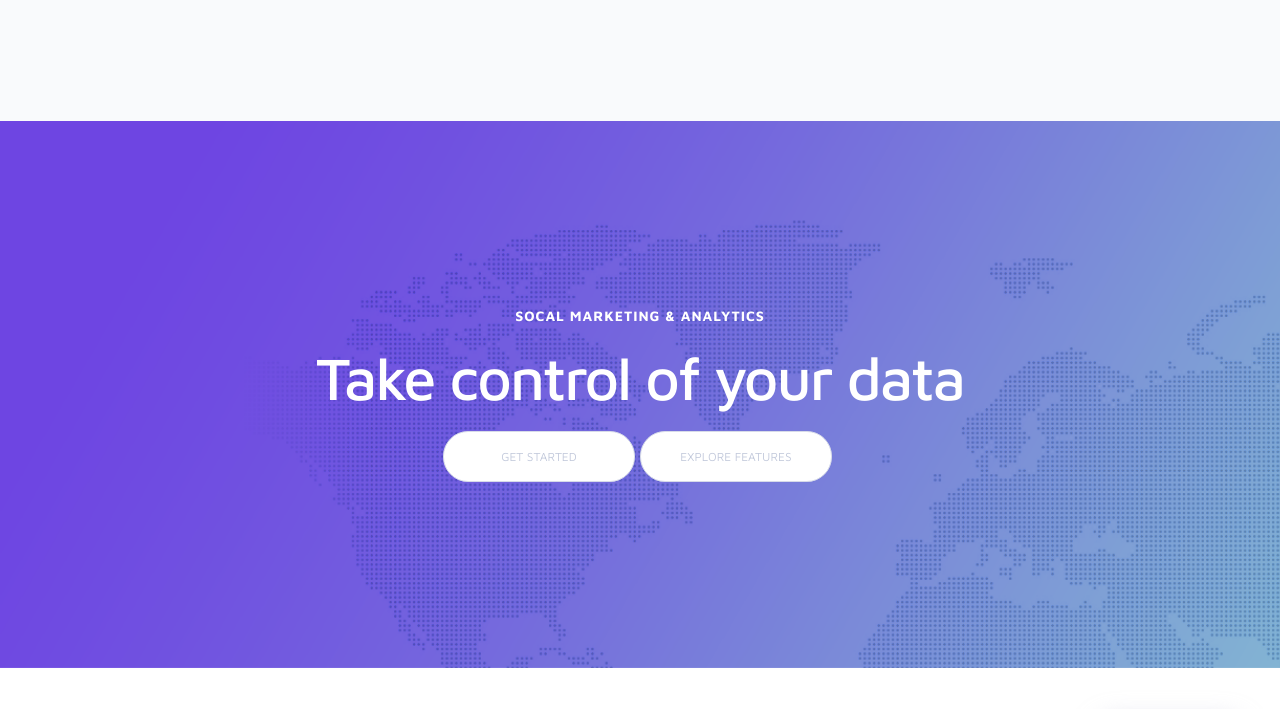
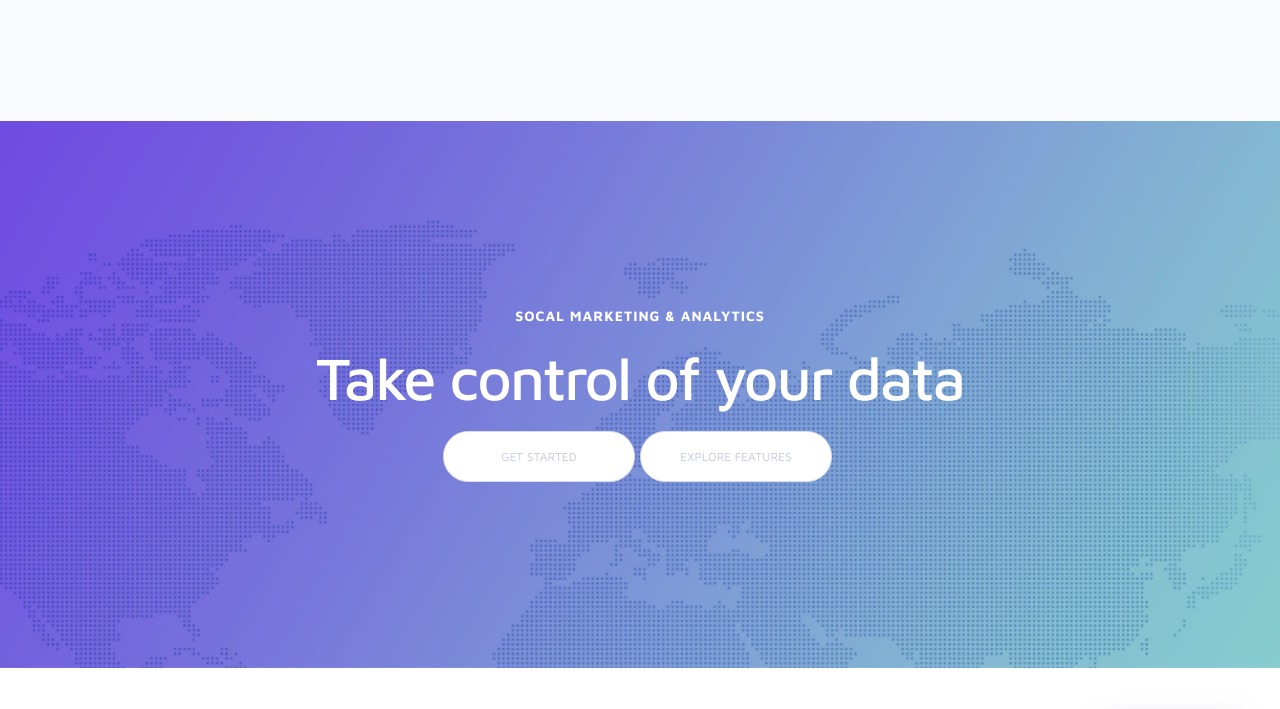
Before and after one commit to shytuleva24/misocial, a plain HTML site: page docs/index.html in a window 1280 px wide. Shown: the part 2560-3269 px from the top of the page. Drawn offline with Linux system fonts and the light colour scheme.

```diff
--- a/src/sass/components/main.sass
+++ b/src/sass/components/main.sass
@@ -80,6 +80,7 @@
     background: url(../img/bgcControl.png) no-repeat
     background-size: cover
     text-align: center
+    background-position: center
     h3
         color: $mainColor
         font-size: 14rem
```
Also changed, not shown: docs/css/styles.css.
